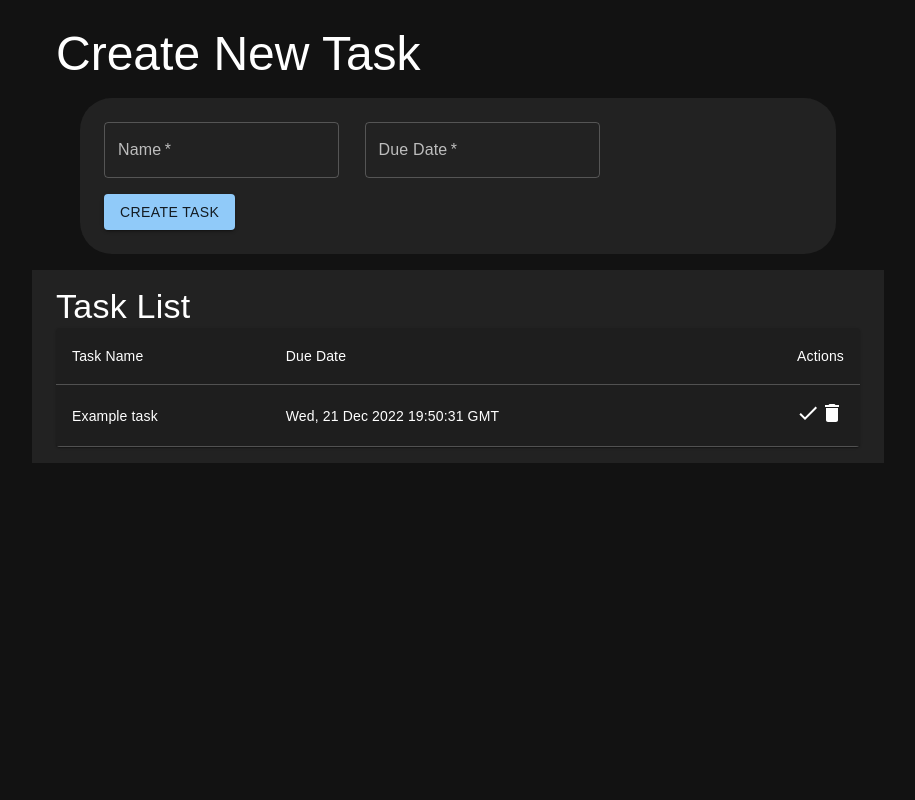
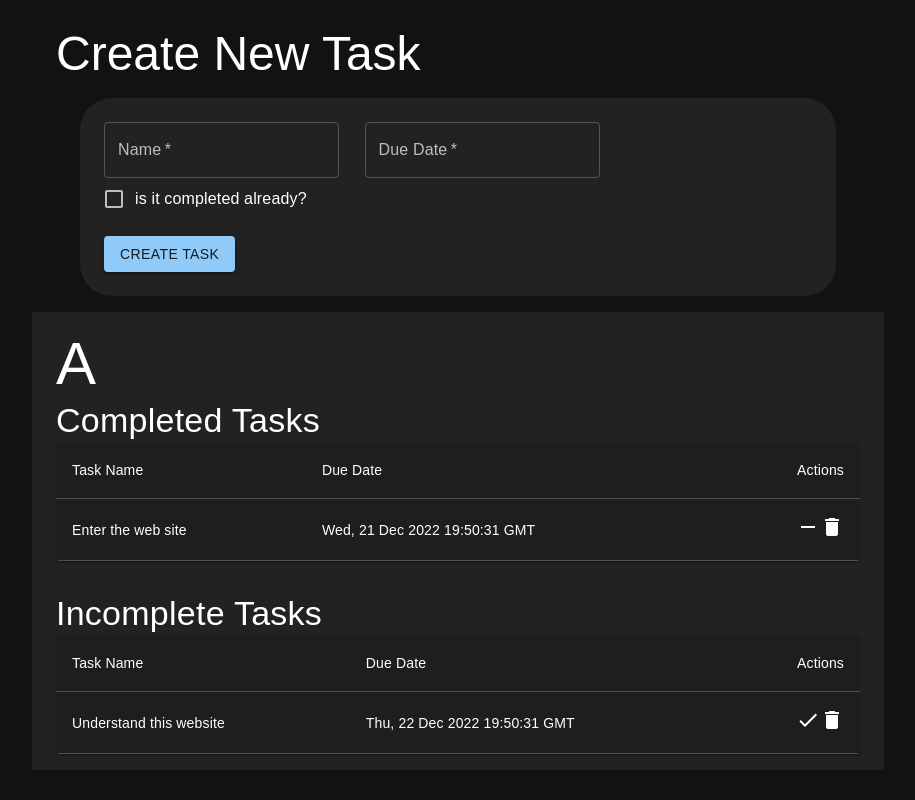
Before and after one commit to Luyz-Castelo/todo-list, a React (Create React App) app: page / in a window 1280 px wide. Shown: the whole page, without its empty margins (182-1097 px from the left). Built offline with nearby package versions, Linux system fonts and the light colour scheme.

Commit message:
Creation of completion of tasks as well as removal of task

```diff
--- a/src/components/CreateTask/CreateTask.tsx
+++ b/src/components/CreateTask/CreateTask.tsx
@@ -1,18 +1,20 @@
-import { Button, Container, TextField } from "@mui/material"
+import { Button, Container, TextField, FormControlLabel, Checkbox } from "@mui/material"
 import { StyledBox, StyledContainer, StyledTextField, StyledTypography } from "./CreateTask.style"
 import { useState } from "react"
 import { dispatcher } from "../../helpers/dispatcher"
 import { NEW_TASK } from "../../constants/dispatches"
 import { Task } from "../../helpers/interfaces/task.interface"
+import { generateRandomUuid } from "../../helpers/generateRandomUuid"
 
 export const CreateTask = () => {
 
   const [taskName, setTaskName] = useState('')
   const [dueDate, setDueDate] = useState('')
+  const [isComplete, setIsComplete] = useState(false)
 
   const dispatchNewTask = (e: React.FormEvent<HTMLElement>) => {
     e.preventDefault();
-    const newTask: Task = { taskName, dueDate }
+    const newTask: Task = { id: generateRandomUuid(), taskName, dueDate, isComplete }
     dispatcher.dispatch(NEW_TASK, newTask)
   }
 
@@ -26,7 +28,8 @@ export const CreateTask = () => {
         <StyledBox component='form' onSubmit={e => dispatchNewTask(e)}>
           <StyledContainer id='inputs'>
             <StyledTextField required name='taskName' id='standard-required' label='Name' onChange={(e) => setTaskName(e.target.value)} />
-            <TextField required name='dueDate' id='standard-required' label='Due Date' onChange={(e) => setDueDate(e.target.value)} />
+            <StyledTextField required name='dueDate' id='standard-required' label='Due Date' onChange={(e) => setDueDate(e.target.value)} />
+            <FormControlLabel control={<Checkbox onClick={()=> setIsComplete(!isComplete)} />} label='is it completed already?' />
           </StyledContainer>
           <StyledContainer>
             <Button variant='contained' type='submit' color='primary'>Create Task</Button>
--- a/src/components/TaskList/TaskList.tsx
+++ b/src/components/TaskList/TaskList.tsx
@@ -1,35 +1,54 @@
-import { Table, Typography, TableContainer, TableHead, TableRow, TableCell, TableBody, Paper } from "@mui/material";
+import { Table, TableContainer, TableHead, TableRow, TableCell, TableBody, Typography, Paper } from "@mui/material";
 import DeleteIcon from '@mui/icons-material/Delete';
+import RemoveIcon from '@mui/icons-material/Remove';
 import DoneIcon from '@mui/icons-material/Done';
 import { useEffect, useState } from "react";
 import { NEW_TASK } from "../../constants/dispatches";
 import { Task } from "../../helpers/interfaces/task.interface";
 import { dispatcher } from "../../helpers/dispatcher"
 import { StyledContainer } from "./TaskList.style";
+import { generateRandomUuid } from "../../helpers/generateRandomUuid";
 
-const baseTask: Task = { taskName: 'Example task' , dueDate: new Date().toUTCString() }
+const now = new Date();
+const baseCompleteTask: Task = { id: generateRandomUuid(), taskName: 'Enter the web site' , dueDate: now.toUTCString(), isComplete: false }
+const baseIncompleteTask: Task = { id: generateRandomUuid(), taskName: 'Understand this website' , dueDate: new Date(now.setDate(now.getDate() + 1)).toUTCString(), isComplete: false }
 
-const handleDoneTask = (task: Task) => {
-  console.log('handleDoneTask', task)
+const handleDoneTask = (task: Task, setCompleteTasks: Function, setIncompleteTasks: Function) => {
+  task.isComplete = !task.isComplete;
+
+  setIncompleteTasks((prevTasks: Task[]) => prevTasks.filter(prevTask => prevTask.id !== task.id))
+  setCompleteTasks((prevTasks: Task[]) => [...prevTasks, task])
 }
 
-const handleDeleteTask = (task: Task) => {
-  console.log('handleDeleteTask', task)
+const handleRemoveTask = (task: Task, setCompleteTasks: Function, setIncompleteTasks: Function) => {
+  task.isComplete = !task.isComplete;
+
+  setCompleteTasks((prevTasks: Task[]) => prevTasks.filter(prevTask => prevTask.id !== task.id))
+  setIncompleteTasks((prevTasks: Task[]) => [...prevTasks, task])
+}
+
+const handleDeleteTask = (task: Task, setTasks: Function) => {
+  setTasks((prevTasks: Task[]) => prevTasks.filter(prevTask => prevTask.id !== task.id))
 }
 
 export const TaskList = () => {
-  const [tasks, setTasks] = useState([baseTask]);
+  const [completeTasks, setCompleteTasks] = useState([baseCompleteTask]);
+  const [incompleteTasks, setIncompleteTasks] = useState([baseIncompleteTask]);
 
   useEffect(() => {
     dispatcher.listen(NEW_TASK, (newTask: Task) => {
-      setTasks((prevTasks: Task[]) => [...prevTasks, newTask]);
+      newTask.isComplete ? setCompleteTasks((prevTasks: Task[]) => [...prevTasks, newTask]) : setIncompleteTasks((prevTasks: Task[]) => [...prevTasks, newTask]);
     });
   }, []);
 
   return (
     <StyledContainer>
-      <Typography variant='h4'>Task List</Typography>
+      <Typography variant='h2' onClick={() => {
+        console.log('completeTasks', completeTasks)
+        console.log('incompleteTasks', incompleteTasks)
+      }}>A</Typography>
 
+      <Typography variant='h4'>Completed Tasks</Typography>
       <TableContainer component={Paper}>
         <Table>
           <TableHead>
@@ -40,13 +59,38 @@ export const TaskList = () => {
             </TableRow>
           </TableHead>
           <TableBody>
-            {tasks.map((task: Task, index: number) => (
-              <TableRow key={index}>
+            {completeTasks.map((task: Task) => (
+              <TableRow key={task.id}>
                 <TableCell>{task.taskName}</TableCell>
                 <TableCell>{task.dueDate}</TableCell>
                 <TableCell align='right'>
-                  <DoneIcon onClick={() => handleDoneTask(task)} />
-                  <DeleteIcon onClick={() => handleDeleteTask(task)} />
+                  <RemoveIcon onClick={() => handleRemoveTask(task, setCompleteTasks, setIncompleteTasks)} />
+                  <DeleteIcon onClick={() => handleDeleteTask(task, setCompleteTasks)} />
+                </TableCell>
+              </TableRow>
+            ))}
+          </TableBody>
+        </Table>
+      </TableContainer>
+
+      <Typography variant='h4' mt={4}>Incomplete Tasks</Typography>
+      <TableContainer component={Paper}>
+        <Table>
+          <TableHead>
+            <TableRow>
+              <TableCell>Task Name</TableCell>
+              <TableCell>Due Date</TableCell>
+              <TableCell align='right'>Actions</TableCell>
+            </TableRow>
+          </TableHead>
+          <TableBody>
+          {incompleteTasks.map((task: Task) => (
+              <TableRow key={task.id}>
+                <TableCell>{task.taskName}</TableCell>
+                <TableCell>{task.dueDate}</TableCell>
+                <TableCell align='right'>
+                  <DoneIcon onClick={() => handleDoneTask(task, setCompleteTasks, setIncompleteTasks)} />
+                  <DeleteIcon onClick={() => handleDeleteTask(task, setIncompleteTasks)} />
                 </TableCell>
               </TableRow>
             ))}
--- /dev/null
+++ b/src/helpers/generateRandomUuid.ts
@@ -0,0 +1 @@
+export const generateRandomUuid = () => crypto.randomUUID();
--- a/src/helpers/interfaces/task.interface.ts
+++ b/src/helpers/interfaces/task.interface.ts
@@ -1,4 +1,6 @@
 export interface Task {
+  id: string;
   taskName: string;
   dueDate: string;
+  isComplete: boolean;
 }
```
